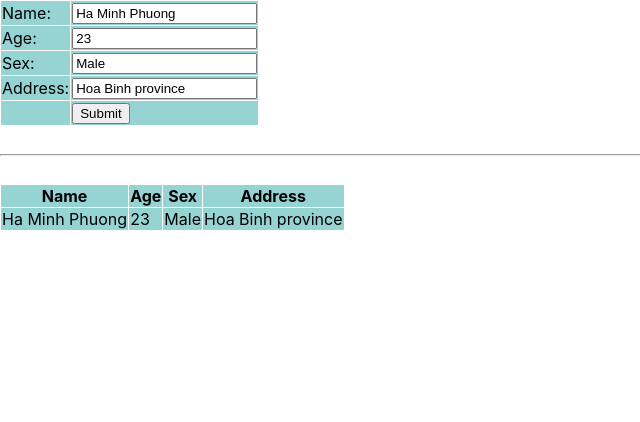
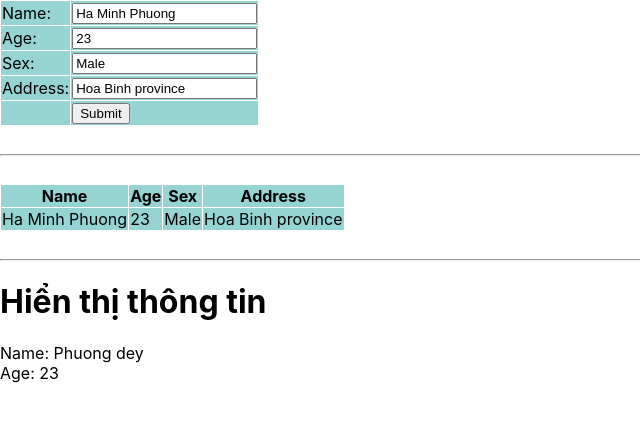
Before and after one commit to HMPhuong22/first-reacjs-project, a React (Create React App) app: page / in a window 1280 px wide. Shown: the top 422 px of the page, without its empty margins (0-640 px from the left). Built offline with nearby package versions, Linux system fonts and the light colour scheme.

Commit message:
learn props

```diff
--- a/src/App.js
+++ b/src/App.js
@@ -2,7 +2,6 @@ import logo from './logo.svg';
 import './App.css';
 import './ListMember.css';
 import MyComponent from './components/MyComponent';
-import ListMemberComponent from './components/ListMemberComponent';
 import { useDispatch, useSelector } from 'react-redux';
 import { increaseCounter, decreaseCounter } from './redux/action/counterAction';
 import React from 'react';
@@ -12,7 +11,7 @@ import InformationComponent from './components/InformationComponent';
 class App17 extends React.Component {
   render(){
     return(
-      <ListMemberComponent/>
+      <MyComponent/>
     )
   }
 }
--- /dev/null
+++ b/src/components/DisplayInf.js
@@ -0,0 +1,16 @@
+import React from "react";
+
+class DisplayInf extends React.Component{
+    render(){
+        const {name, age} = this.props;
+        return(
+            <div>
+                <h1>Hiển thị thông tin</h1>
+                <span>Name: {name}</span><br/>
+                <span>Age: {age}</span>
+            </div>
+        )
+    }
+}
+
+export default DisplayInf;
--- a/src/components/ListMemberComponent.js
+++ b/src/components/EditListMember.js
@@ -1,6 +1,6 @@
 import React from "react";
 
-class ListMemberComponent extends React.Component {
+class EditListMember extends React.Component {
     // Data
     state = {
         name: "Ha Minh Phuong",
@@ -19,28 +19,33 @@ class ListMemberComponent extends React.Component {
     }
     handleEditAge = (event) => {
         this.setState({
-            name: event.target.value,
+            age: event.target.value,
         })
         event.preventDefault();
         console.log(this.state)
     }
     handleEditSex = (event) => {
         this.setState({
-            name: event.target.value,
+            sex: event.target.value,
         })
         event.preventDefault();
     }
+
     handleEditAddress = (event) => {
         this.setState({
-            name: event.target.value,
+            address: event.target.value,
         })
+        event.preventDefault();
+    }
+
+    handleOnSubmit = (event) => {
         event.preventDefault();
     }
 
     render(){
         return(
             <div>
-                <form onSubmit={(event) => {this.handleEditName(event)}}>
+                <form onSubmit={(event) => {this.handleOnSubmit(event)}}>
                     <table id='head'>
                         <tr>
                             <td><label>Name:</label></td>
@@ -86,4 +91,4 @@ class ListMemberComponent extends React.Component {
     }
 }
 
-export default ListMemberComponent;
+export default EditListMember;
--- a/src/components/MyComponent.js
+++ b/src/components/MyComponent.js
@@ -1,10 +1,21 @@
 import React from "react";
+import EditListMember from "./EditListMember";
+import DisplayInf from "./DisplayInf";
 
 class MyComponent extends React.Component {
+    state={
+        name: 'Phuong dey',
+        age: 23
+    }
+
     render(){
         return(
-            Math.random()
-        );
+            <div>
+                <EditListMember/>
+                <br/><hr/>
+                <DisplayInf name={this.state.name} age={this.state.age}/>
+            </div>
+        )
     }
 }
 
```
